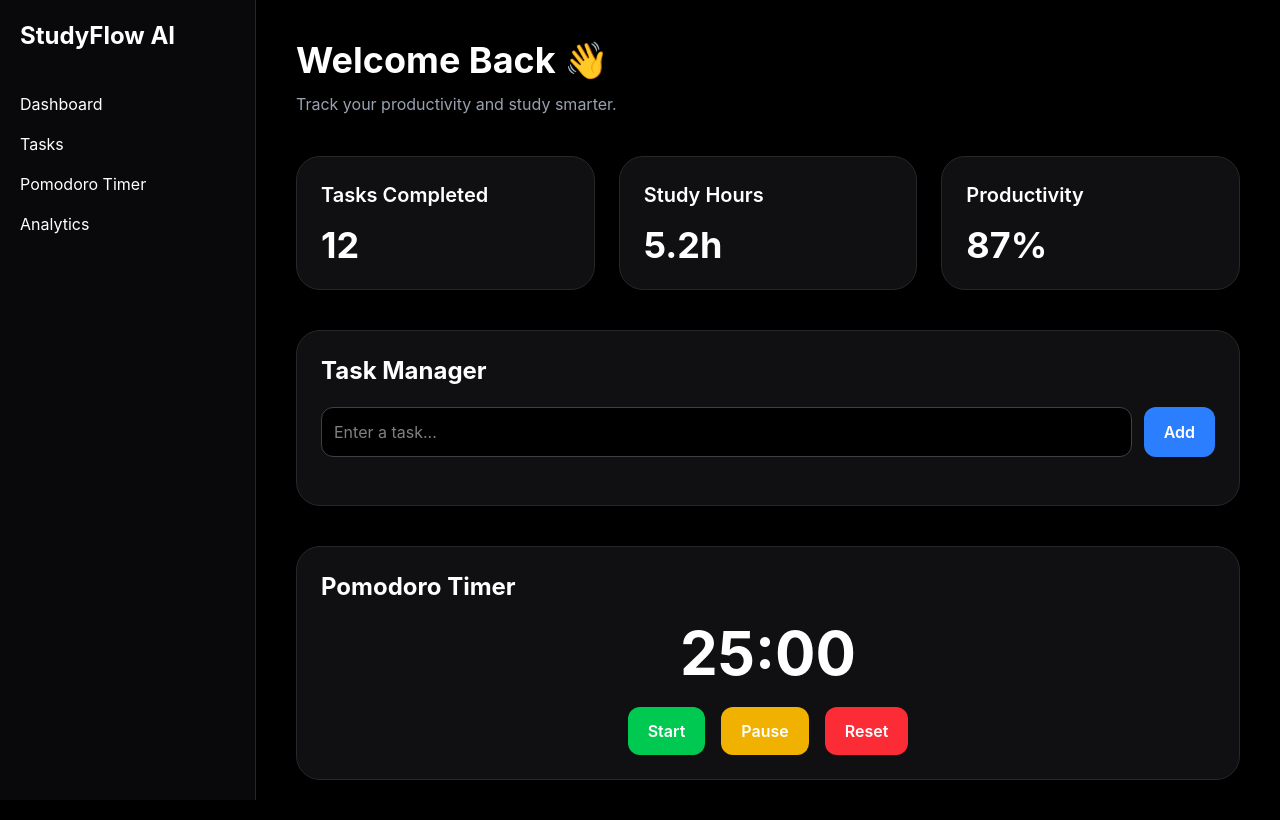
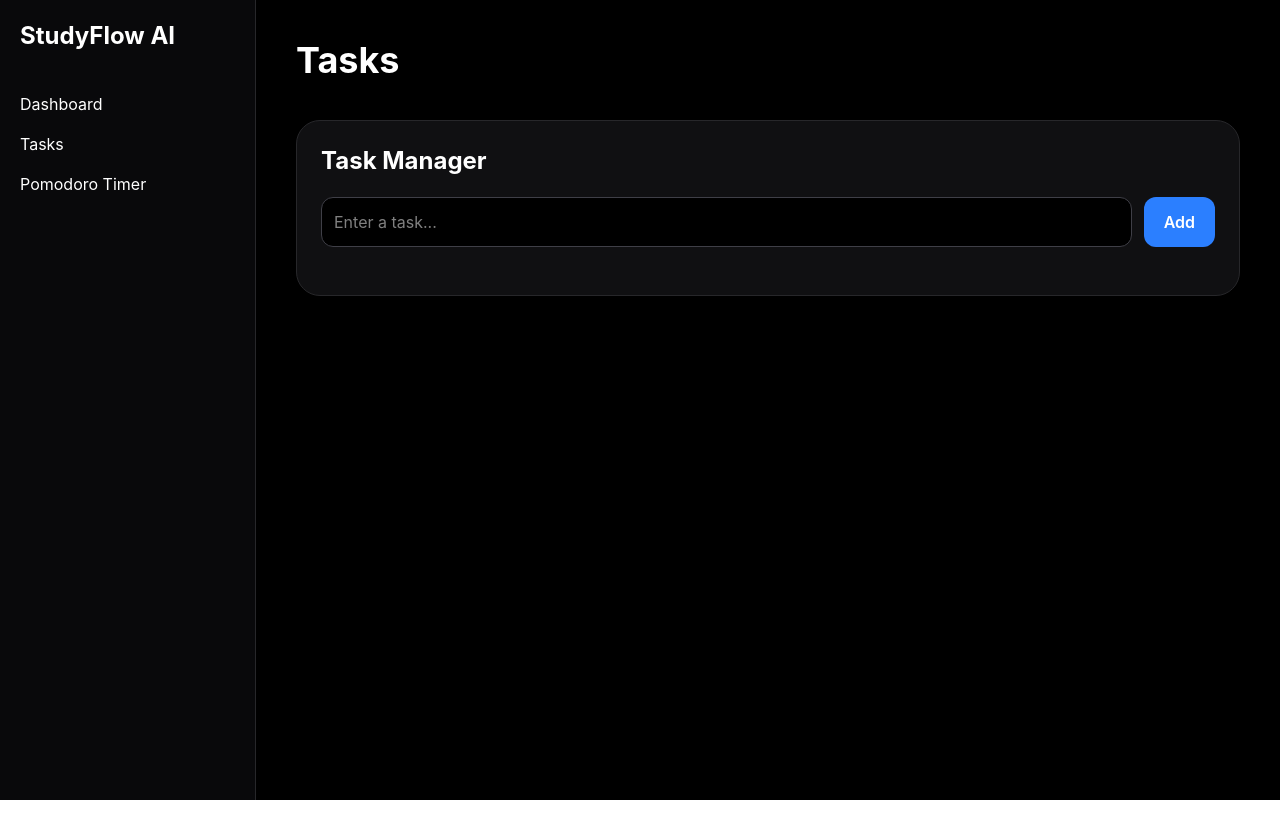
Before and after one commit to SathanaP/studyflow-ai, a React (Vite) app: page /tasks in a window 1280 px wide. Built offline with nearby package versions, Linux system fonts and the light colour scheme.

Commit message:
Implemented React Router with multiple pages

```diff
--- a/package.json
+++ b/package.json
@@ -13,6 +13,7 @@
     "@tailwindcss/vite": "^4.3.0",
     "react": "^19.2.6",
     "react-dom": "^19.2.6",
+    "react-router-dom": "^7.15.1",
     "tailwindcss": "^4.3.0"
   },
   "devDependencies": {
--- a/src/App.jsx
+++ b/src/App.jsx
@@ -1,59 +1,26 @@
+import { BrowserRouter, Routes, Route } from "react-router-dom";
+
 import Sidebar from "./components/Sidebar";
-import PomodoroTimer from "./components/PomodoroTimer";
-import TaskManager from "./components/TaskManager";
+
+import Dashboard from "./pages/Dashboard";
+import Tasks from "./pages/Tasks";
+import Timer from "./pages/Timer";
 
 function App() {
   return (
-    <div className="flex bg-black min-h-screen">
-      <Sidebar />
+    <BrowserRouter>
+      <div className="flex bg-black min-h-screen">
+        <Sidebar />
 
-      <div className="flex-1 text-white p-10">
-        <h1 className="text-4xl font-bold">
-          Welcome Back 👋
-        </h1>
-
-        <p className="text-gray-400 mt-3">
-          Track your productivity and study smarter.
-        </p>
-
-        {/* Dashboard Cards */}
-        <div className="grid grid-cols-3 gap-6 mt-10">
-          <div className="bg-zinc-900/70 backdrop-blur-lg border border-zinc-800 p-6 rounded-3xl shadow-lg hover:scale-105 transition duration-300">
-            <h2 className="text-xl font-semibold">
-              Tasks Completed
-            </h2>
-
-            <p className="text-4xl mt-4 font-bold">
-              12
-            </p>
-          </div>
-
-          <div className="bg-zinc-900/70 backdrop-blur-lg border border-zinc-800 p-6 rounded-3xl shadow-lg hover:scale-105 transition duration-300">
-            <h2 className="text-xl font-semibold">
-              Study Hours
-            </h2>
-
-            <p className="text-4xl mt-4 font-bold">
-              5.2h
-            </p>
-          </div>
-
-          <div className="bg-zinc-900/70 backdrop-blur-lg border border-zinc-800 p-6 rounded-3xl shadow-lg hover:scale-105 transition duration-300">
-            <h2 className="text-xl font-semibold">
-              Productivity
-            </h2>
-
-            <p className="text-4xl mt-4 font-bold">
-              87%
-            </p>
-          </div>
+        <div className="flex-1 p-10">
+          <Routes>
+            <Route path="/" element={<Dashboard />} />
+            <Route path="/tasks" element={<Tasks />} />
+            <Route path="/timer" element={<Timer />} />
+          </Routes>
         </div>
-
-        {/* Task Manager */}
-        <TaskManager />
-        <PomodoroTimer />
       </div>
-    </div>
+    </BrowserRouter>
   );
 }
 
--- a/src/components/Sidebar.jsx
+++ b/src/components/Sidebar.jsx
@@ -1,3 +1,5 @@
+import { Link } from "react-router-dom";
+
 function Sidebar() {
   return (
     <div className="w-64 h-screen bg-zinc-950 border-r border-zinc-800 text-white p-5">
@@ -6,20 +8,31 @@ function Sidebar() {
       </h1>
 
       <ul className="space-y-4">
-        <li className="hover:text-blue-400 hover:translate-x-2 transition duration-300 cursor-pointer">
-          Dashboard
+        <li>
+          <Link
+            to="/"
+            className="hover:text-blue-400 hover:translate-x-2 transition duration-300 block"
+          >
+            Dashboard
+          </Link>
         </li>
 
-        <li className="hover:text-blue-400 hover:translate-x-2 transition duration-300 cursor-pointer">
-          Tasks
+        <li>
+          <Link
+            to="/tasks"
+            className="hover:text-blue-400 hover:translate-x-2 transition duration-300 block"
+          >
+            Tasks
+          </Link>
         </li>
 
-        <li className="hover:text-blue-400 hover:translate-x-2 transition duration-300 cursor-pointer">
-          Pomodoro Timer
-        </li>
-
-        <li className="hover:text-blue-400 hover:translate-x-2 transition duration-300 cursor-pointer">
-          Analytics
+        <li>
+          <Link
+            to="/timer"
+            className="hover:text-blue-400 hover:translate-x-2 transition duration-300 block"
+          >
+            Pomodoro Timer
+          </Link>
         </li>
       </ul>
     </div>
--- /dev/null
+++ b/src/pages/Dashboard.jsx
@@ -0,0 +1,47 @@
+function Dashboard() {
+  return (
+    <div className="text-white">
+      <h1 className="text-4xl font-bold">
+        Welcome Back 👋
+      </h1>
+
+      <p className="text-gray-400 mt-3">
+        Track your productivity and study smarter.
+      </p>
+
+      <div className="grid grid-cols-3 gap-6 mt-10">
+        <div className="bg-zinc-900/70 backdrop-blur-lg border border-zinc-800 p-6 rounded-3xl shadow-lg">
+          <h2 className="text-xl font-semibold">
+            Tasks Completed
+          </h2>
+
+          <p className="text-4xl mt-4 font-bold">
+            12
+          </p>
+        </div>
+
+        <div className="bg-zinc-900/70 backdrop-blur-lg border border-zinc-800 p-6 rounded-3xl shadow-lg">
+          <h2 className="text-xl font-semibold">
+            Study Hours
+          </h2>
+
+          <p className="text-4xl mt-4 font-bold">
+            5.2h
+          </p>
+        </div>
+
+        <div className="bg-zinc-900/70 backdrop-blur-lg border border-zinc-800 p-6 rounded-3xl shadow-lg">
+          <h2 className="text-xl font-semibold">
+            Productivity
+          </h2>
+
+          <p className="text-4xl mt-4 font-bold">
+            87%
+          </p>
+        </div>
+      </div>
+    </div>
+  );
+}
+
+export default Dashboard;
--- /dev/null
+++ b/src/pages/Tasks.jsx
@@ -0,0 +1,15 @@
+import TaskManager from "../components/TaskManager";
+
+function Tasks() {
+  return (
+    <div className="text-white">
+      <h1 className="text-4xl font-bold mb-6">
+        Tasks
+      </h1>
+
+      <TaskManager />
+    </div>
+  );
+}
+
+export default Tasks;
--- /dev/null
+++ b/src/pages/Timer.jsx
@@ -0,0 +1,15 @@
+import PomodoroTimer from "../components/PomodoroTimer";
+
+function Timer() {
+  return (
+    <div className="text-white">
+      <h1 className="text-4xl font-bold mb-6">
+        Pomodoro Timer
+      </h1>
+
+      <PomodoroTimer />
+    </div>
+  );
+}
+
+export default Timer;
```
Also changed, not shown: 1 other file (tests, documents, lock files or other folders).
